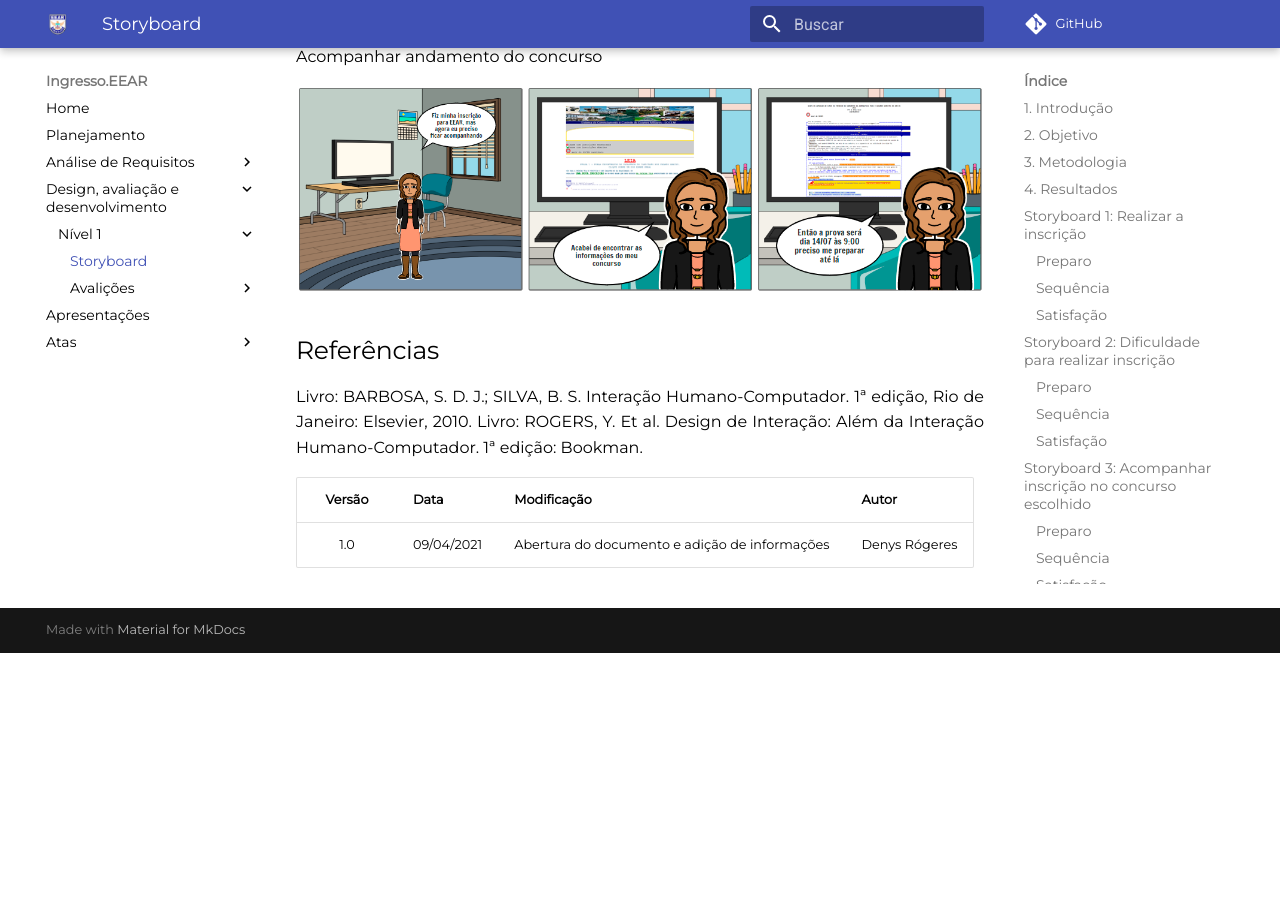
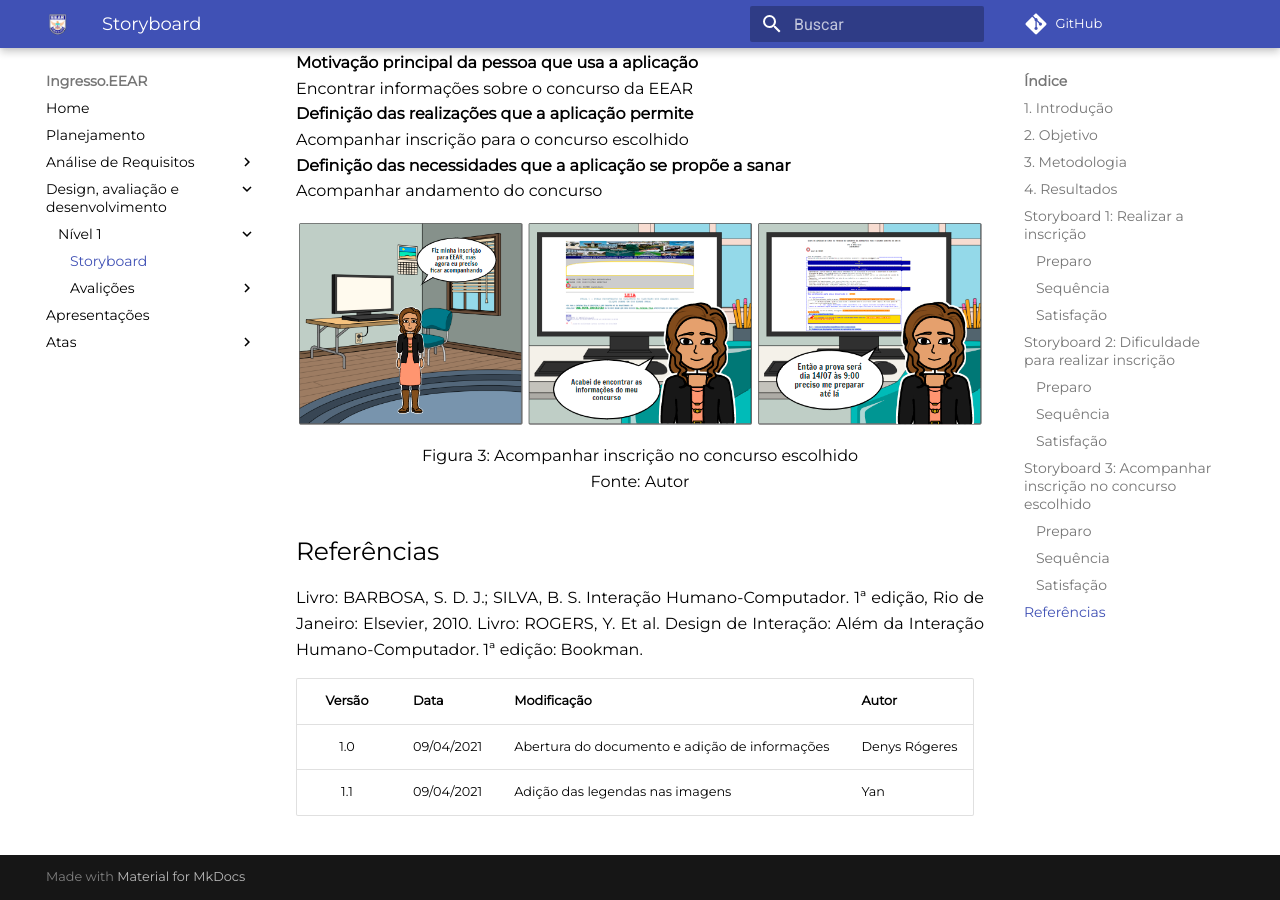
Before and after one commit to CarlosZoft/2020.2-Ingresso.eear, an MkDocs documentation site: the page built from docs/design-ava-dese/nivel-1/storyboard.md, in a window 1280 px wide and 900 px high, scrolled down 3737 px. Built offline with MkDocs 1.6.1 and Material for MkDocs 9.7.7, drawn with Linux system fonts in a browser that asks for light colours; comment, search, counter and statistics services are not loaded; before the commit the page ends 4390 px from its top, so only the background shows below that; some of the changed text lies outside the part shown.

Commit message:
(#32) Adicionando legenda nas imagens

```diff
--- a/docs/design-ava-dese/nivel-1/storyboard.md
+++ b/docs/design-ava-dese/nivel-1/storyboard.md
@@ -40,6 +40,8 @@
 Permitir a realização da inscrição para concursos da EEAR<br>
 
 ![Storyboard-1](../../assets/imagens/storyboard/Storyboard-1.png)
+<center>Figura 1: Storyboard Realizar a inscrição</center>
+<center>Fonte: Autor</center>
 
 
 ## Storyboard 2: Dificuldade para realizar inscrição
@@ -70,7 +72,9 @@
 <b>Definição das necessidades que a aplicação se propõe a sanar</b><br>
 Permitir a realização da inscrição para concursos da EEAR<br>
 
-![Storyboard-1](../../assets/imagens/storyboard/Storyboard-2.png)
+![Storyboard-2](../../assets/imagens/storyboard/Storyboard-2.png)
+<center>Figura 2: Dificuldade para realizar inscrição</center>
+<center>Fonte: Autor</center>
 
 ## Storyboard 3: Acompanhar inscrição no concurso escolhido
 ### Preparo
@@ -100,8 +104,9 @@
 <b>Definição das necessidades que a aplicação se propõe a sanar</b><br>
 Acompanhar andamento do concurso<br>
 
-![Storyboard-1](../../assets/imagens/storyboard/Storyboard-3.png)
-
+![Storyboard-3](../../assets/imagens/storyboard/Storyboard-3.png)
+<center>Figura 3: Acompanhar inscrição no concurso escolhido</center>
+<center>Fonte: Autor</center>
 
 ## Referências
 Livro: BARBOSA, S. D. J.; SILVA, B. S. Interação Humano-Computador. 1ª edição, Rio de Janeiro: Elsevier, 2010.
@@ -110,3 +115,4 @@
 |Versão|Data|Modificação|Autor|
 |:-:|--|--|--|
 |1.0|09/04/2021|Abertura do documento e adição de informações| Denys Rógeres |
+|1.1| 09/04/2021| Adição das legendas nas imagens | Yan |
```
